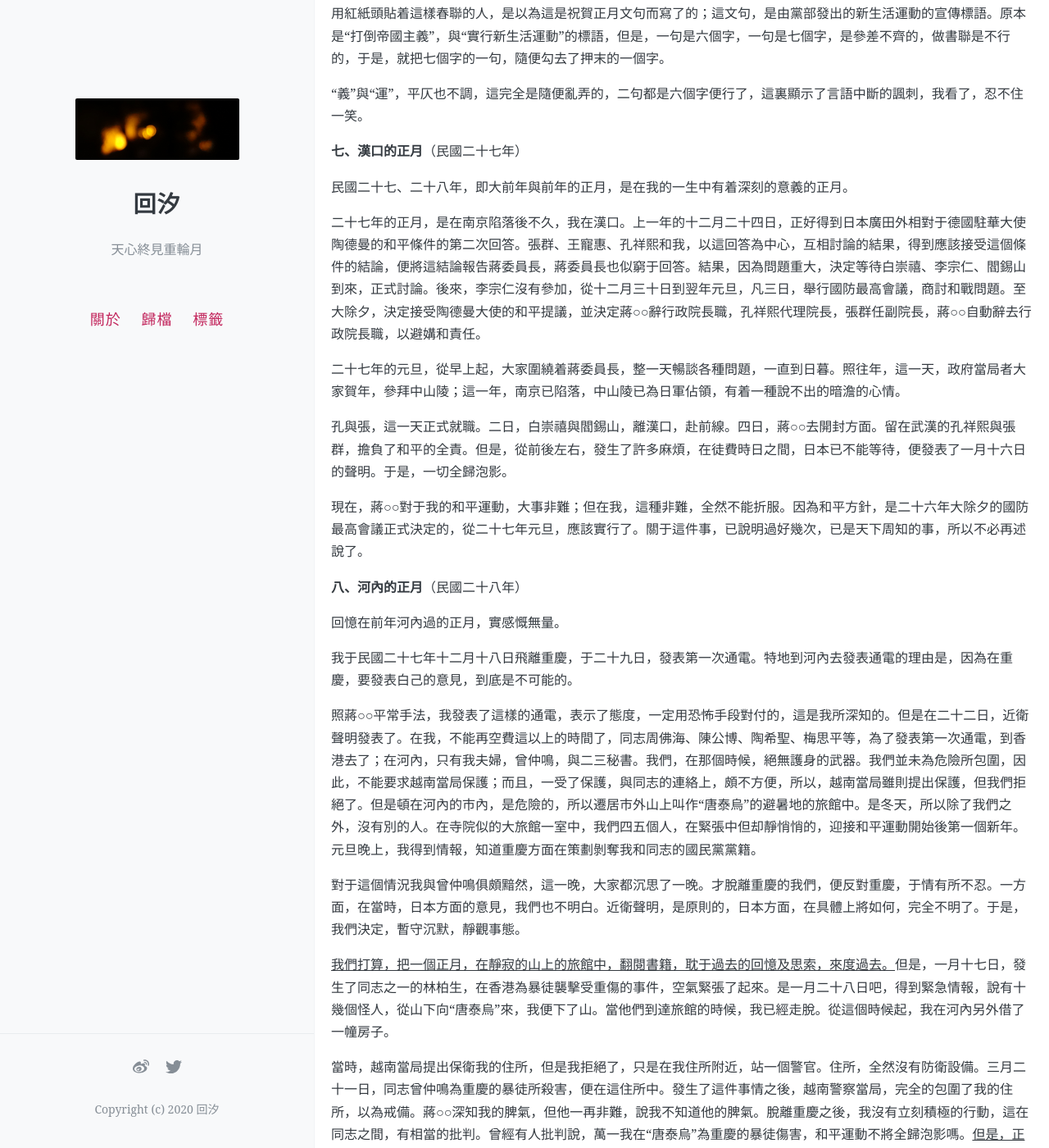
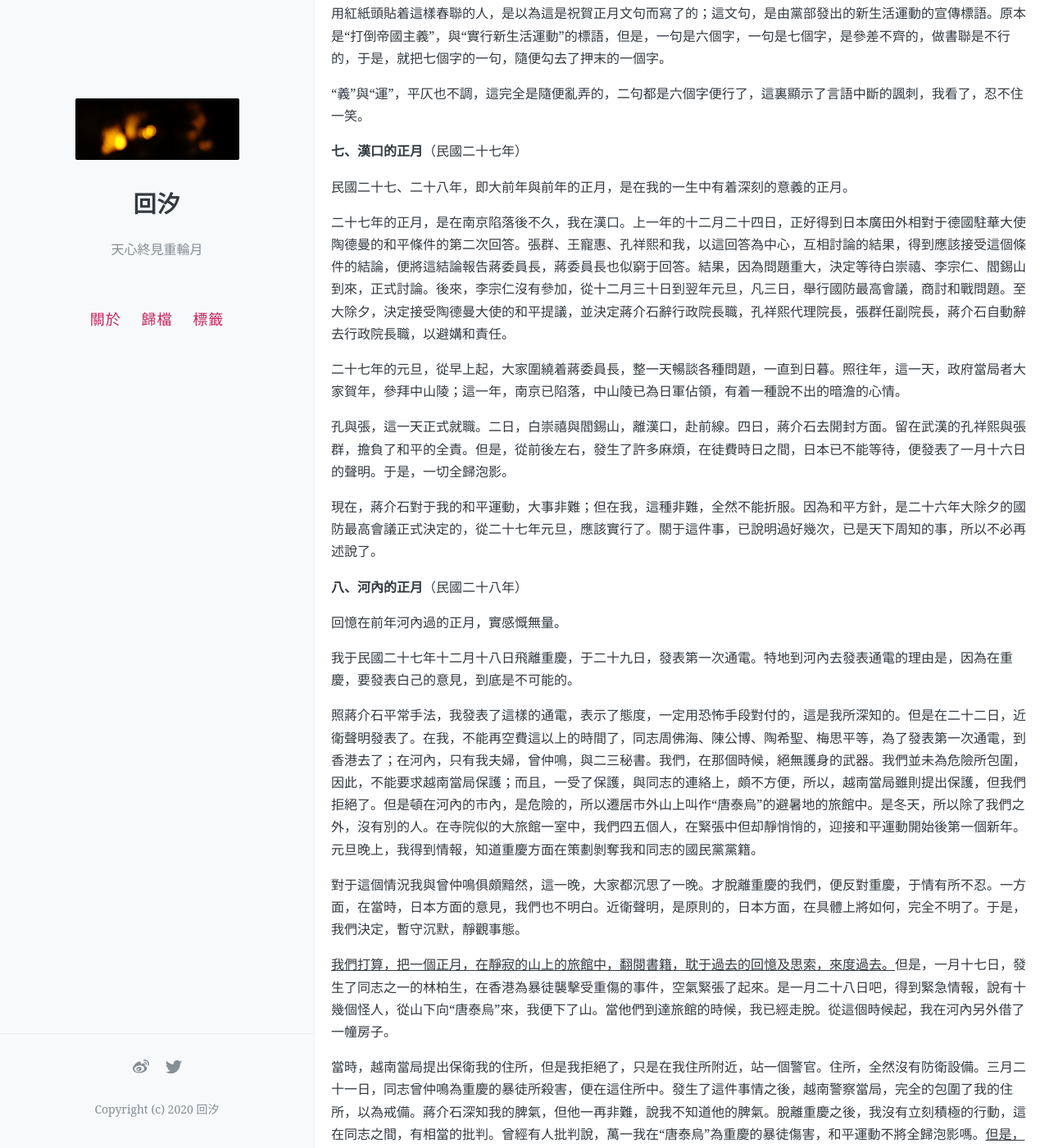
Before and after one commit to kanransya/nami-jetcoaster, a Jekyll site: the page built from _posts/2020-01-25-《正月的回憶》by汪兆銘-45.md, in a window 1280 px wide and 1400 px high, scrolled down 3344 px. Shown: the whole window at 82% size. Built offline with Jekyll 4.4.1, drawn with Linux system fonts in a browser that asks for light colours; comment, search, counter and statistics services are not loaded; some of the changed text lies outside the part shown.

Commit message:
Update 2020-01-25-《正月的回憶》by汪兆銘-45.md

```diff
--- a/_posts/2020-01-25-《正月的回憶》by汪兆銘-45.md
+++ b/_posts/2020-01-25-《正月的回憶》by汪兆銘-45.md
@@ -37,7 +37,7 @@ tags: [汪兆銘,ROC資料]
 
 **二、日本的正月**
 
-一九○五年（明治三十八年）的正月，是我離開了故國，第一次迎接的正月，當時的我，還是二十一歲的青年。上一年的秋天，作為廣東省政府的官費留學生，到了日本，進了法政大學。一九〇五年的正月，在我，印象特別深刻，這有兩個理由。第一是，我離了故國第一次在異國碰到的正月。第二是，那個時候，正是日俄戰爭很激烈的時期，日本的國內，完全包在戰爭的雰囲気（氛圍）中。
+一九〇五年（明治三十八年）的正月，是我離開了故國，第一次迎接的正月，當時的我，還是二十一歲的青年。上一年的秋天，作為廣東省政府的官費留學生，到了日本，進了法政大學。一九〇五年的正月，在我，印象特別深刻，這有兩個理由。第一是，我離了故國第一次在異國碰到的正月。第二是，那個時候，正是日俄戰爭很激烈的時期，日本的國內，完全包在戰爭的雰囲気（氛圍）中。
 
 尤其是從歲暮到正月，日本的關心集中于旅順的攻擊。全國國民期待着還是今天陷落，還是明天陷落，街頭巷尾，在談論着乃木大將將于元旦攻陷旅順，自天皇為始，全國國民期待着，于是用了全力進攻旅順，這種日本國民熱烈的愛國心，深深的燃燒了年青的我的心曲。在學校裏，即令正在上課，一聽到窗外賣號外的鈴聲，教授便中止了講解，叫買號外。
 
@@ -47,7 +47,7 @@ tags: [汪兆銘,ROC資料]
 
 現在回想當時的正月，我的腦海中，浮起了另一個感覺，日俄戰爭，離開甲午中日戰爭，只有十年；<span style="text-decoration:underline;">但日俄戰爭爆發的時候，中國青年所期望的，是日本的勝利。在十年之間，中日間感情的對立，已經清算了。</span>我留學日本時，在東京的中國人，在一萬以上，個個人都衷心的支持日本。看到現在的情形，也有人說，中日兩國是不能衷心的和睦的；我，便想起了從前在東京過的日俄戰爭的事。只要看處理的方法如何，國與國之間的怨恨，不是不能解消的。
 
-在一九○五年這一年，在我，有一件不能忘却的事。便是，在這一年，我第一次會見了孫中山先生。地點是神田的錦輝館。在演講會的席上，時日已記不清楚，孫中山先生是穿着白色的衣服，所以，應該是夏天。
+在一九〇五年這一年，在我，有一件不能忘却的事。便是，在這一年，我第一次會見了孫中山先生。地點是神田的錦輝館。在演講會的席上，時日已記不清楚，孫中山先生是穿着白色的衣服，所以，應該是夏天。
 
 在中國人的我，以為日本的正月，有種種的禮儀，比諸繁瑣的中國的正月，來得恬談，有輕清的樂趣。
 
@@ -91,13 +91,13 @@ tags: [汪兆銘,ROC資料]
 
 民國二十七、二十八年，即大前年與前年的正月，是在我的一生中有着深刻的意義的正月。
 
-二十七年的正月，是在南京陷落後不久，我在漢口。上一年的十二月二十四日，正好得到日本廣田外相對于德國駐華大使陶德曼的和平條件的第二次回答。張群、王寵惠、孔祥熙和我，以這回答為中心，互相討論的結果，得到應該接受這個條件的結論，便將這結論報告蔣委員長，蔣委員長也似窮于回答。結果，因為問題重大，決定等待白崇禧、李宗仁、閻錫山到來，正式討論。後來，李宗仁沒有參加，從十二月三十日到翌年元旦，凡三日，舉行國防最高會議，商討和戰問題。至大除夕，決定接受陶德曼大使的和平提議，並決定蔣○○辭行政院長職，孔祥熙代理院長，張群任副院長，蔣○○自動辭去行政院長職，以避媾和責任。
+二十七年的正月，是在南京陷落後不久，我在漢口。上一年的十二月二十四日，正好得到日本廣田外相對于德國駐華大使陶德曼的和平條件的第二次回答。張群、王寵惠、孔祥熙和我，以這回答為中心，互相討論的結果，得到應該接受這個條件的結論，便將這結論報告蔣委員長，蔣委員長也似窮于回答。結果，因為問題重大，決定等待白崇禧、李宗仁、閻錫山到來，正式討論。後來，李宗仁沒有參加，從十二月三十日到翌年元旦，凡三日，舉行國防最高會議，商討和戰問題。至大除夕，決定接受陶德曼大使的和平提議，並決定蔣介石辭行政院長職，孔祥熙代理院長，張群任副院長，蔣介石自動辭去行政院長職，以避媾和責任。
 
 二十七年的元旦，從早上起，大家圍繞着蔣委員長，整一天暢談各種問題，一直到日暮。照往年，這一天，政府當局者大家賀年，參拜中山陵；這一年，南京已陷落，中山陵已為日軍佔領，有着一種說不出的暗澹的心情。
 
-孔與張，這一天正式就職。二日，白崇禧與閻錫山，離漢口，赴前線。四日，蔣○○去開封方面。留在武漢的孔祥熙與張群，擔負了和平的全責。但是，從前後左右，發生了許多麻煩，在徒費時日之間，日本已不能等待，便發表了一月十六日的聲明。于是，一切全歸泡影。
+孔與張，這一天正式就職。二日，白崇禧與閻錫山，離漢口，赴前線。四日，蔣介石去開封方面。留在武漢的孔祥熙與張群，擔負了和平的全責。但是，從前後左右，發生了許多麻煩，在徒費時日之間，日本已不能等待，便發表了一月十六日的聲明。于是，一切全歸泡影。
 
-現在，蔣○○對于我的和平運動，大事非難；但在我，這種非難，全然不能折服。因為和平方針，是二十六年大除夕的國防最高會議正式決定的，從二十七年元旦，應該實行了。關于這件事，已說明過好幾次，已是天下周知的事，所以不必再述說了。
+現在，蔣介石對于我的和平運動，大事非難；但在我，這種非難，全然不能折服。因為和平方針，是二十六年大除夕的國防最高會議正式決定的，從二十七年元旦，應該實行了。關于這件事，已說明過好幾次，已是天下周知的事，所以不必再述說了。
 
 **八、河內的正月**（民國二十八年）
 
@@ -105,13 +105,13 @@ tags: [汪兆銘,ROC資料]
 
 我于民國二十七年十二月十八日飛離重慶，于二十九日，發表第一次通電。特地到河內去發表通電的理由是，因為在重慶，要發表白己的意見，到底是不可能的。
 
-照蔣○○平常手法，我發表了這樣的通電，表示了態度，一定用恐怖手段對付的，這是我所深知的。但是在二十二日，近衛聲明發表了。在我，不能再空費這以上的時間了，同志周佛海、陳公博、陶希聖、梅思平等，為了發表第一次通電，到香港去了；在河內，只有我夫婦，曾仲鳴，與二三秘書。我們，在那個時候，絕無護身的武器。我們並未為危險所包圍，因此，不能要求越南當局保護；而且，一受了保護，與同志的連絡上，頗不方便，所以，越南當局雖則提出保護，但我們拒絕了。但是頓在河內的市內，是危險的，所以遷居市外山上叫作“唐泰烏”的避暑地的旅館中。是冬天，所以除了我們之外，沒有別的人。在寺院似的大旅館一室中，我們四五個人，在緊張中但却靜悄悄的，迎接和平運動開始後第一個新年。元旦晚上，我得到情報，知道重慶方面在策劃剝奪我和同志的國民黨黨籍。
+照蔣介石平常手法，我發表了這樣的通電，表示了態度，一定用恐怖手段對付的，這是我所深知的。但是在二十二日，近衛聲明發表了。在我，不能再空費這以上的時間了，同志周佛海、陳公博、陶希聖、梅思平等，為了發表第一次通電，到香港去了；在河內，只有我夫婦，曾仲鳴，與二三秘書。我們，在那個時候，絕無護身的武器。我們並未為危險所包圍，因此，不能要求越南當局保護；而且，一受了保護，與同志的連絡上，頗不方便，所以，越南當局雖則提出保護，但我們拒絕了。但是頓在河內的市內，是危險的，所以遷居市外山上叫作“唐泰烏”的避暑地的旅館中。是冬天，所以除了我們之外，沒有別的人。在寺院似的大旅館一室中，我們四五個人，在緊張中但却靜悄悄的，迎接和平運動開始後第一個新年。元旦晚上，我得到情報，知道重慶方面在策劃剝奪我和同志的國民黨黨籍。
 
 對于這個情況我與曾仲鳴俱頗黯然，這一晚，大家都沉思了一晚。才脫離重慶的我們，便反對重慶，于情有所不忍。一方面，在當時，日本方面的意見，我們也不明白。近衛聲明，是原則的，日本方面，在具體上將如何，完全不明了。于是，我們決定，暫守沉默，靜觀事態。
 
 <span style="text-decoration:underline;">我們打算，把一個正月，在靜寂的山上的旅館中，翻閱書籍，耽于過去的回憶及思索，來度過去。</span>但是，一月十七日，發生了同志之一的林柏生，在香港為暴徒襲擊受重傷的事件，空氣緊張了起來。是一月二十八日吧，得到緊急情報，說有十幾個怪人，從山下向“唐泰烏”來，我便下了山。當他們到達旅館的時候，我已經走脫。從這個時候起，我在河內另外借了一幢房子。
 
-當時，越南當局提出保衛我的住所，但是我拒絕了，只是在我住所附近，站一個警官。住所，全然沒有防衛設備。三月二十一日，同志曾仲鳴為重慶的暴徒所殺害，便在這住所中。發生了這件事情之後，越南警察當局，完全的包圍了我的住所，以為戒備。蔣○○深知我的脾氣，但他一再非難，說我不知道他的脾氣。脫離重慶之後，我沒有立刻積極的行動，這在同志之間，有相當的批判。曾經有人批判說，萬一我在“唐泰烏”為重慶的暴徒傷害，和平運動不將全歸泡影嗎。<span style="text-decoration:underline;">但是，正直的講我心情，對于才脫離的重慶，立刻轉向，向打倒重慶的路上邁進，這在我的心情，無論如何是不可能的。有人說，這種感傷，只是婦人女子之仁。</span>
+當時，越南當局提出保衛我的住所，但是我拒絕了，只是在我住所附近，站一個警官。住所，全然沒有防衛設備。三月二十一日，同志曾仲鳴為重慶的暴徒所殺害，便在這住所中。發生了這件事情之後，越南警察當局，完全的包圍了我的住所，以為戒備。蔣介石深知我的脾氣，但他一再非難，說我不知道他的脾氣。脫離重慶之後，我沒有立刻積極的行動，這在同志之間，有相當的批判。曾經有人批判說，萬一我在“唐泰烏”為重慶的暴徒傷害，和平運動不將全歸泡影嗎。<span style="text-decoration:underline;">但是，正直的講我心情，對于才脫離的重慶，立刻轉向，向打倒重慶的路上邁進，這在我的心情，無論如何是不可能的。有人說，這種感傷，只是婦人女子之仁。</span>
 
 我自己也以為，非虛心袒腹的批判自己不可，但是，在實踐自己的信念的途中，時常陷于孤獨中，這也是不得已的事。我，心中絕無所悔。脫離了重慶，在河內過的這孤獨的正月，這在我的一生，是不能忘却的。尤其是，現在在南京，把握着新的希望，迎接正月的時候，回想當時，實感慨無量。
 
```
